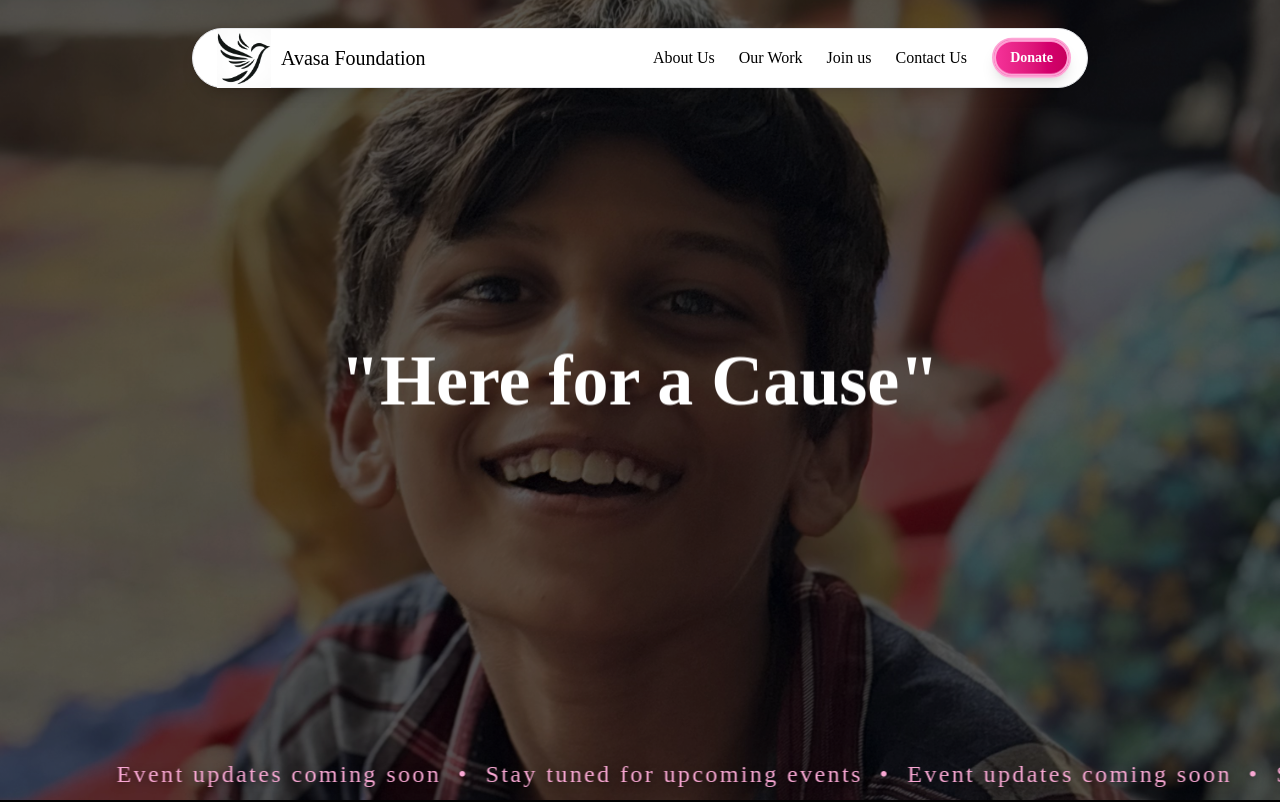
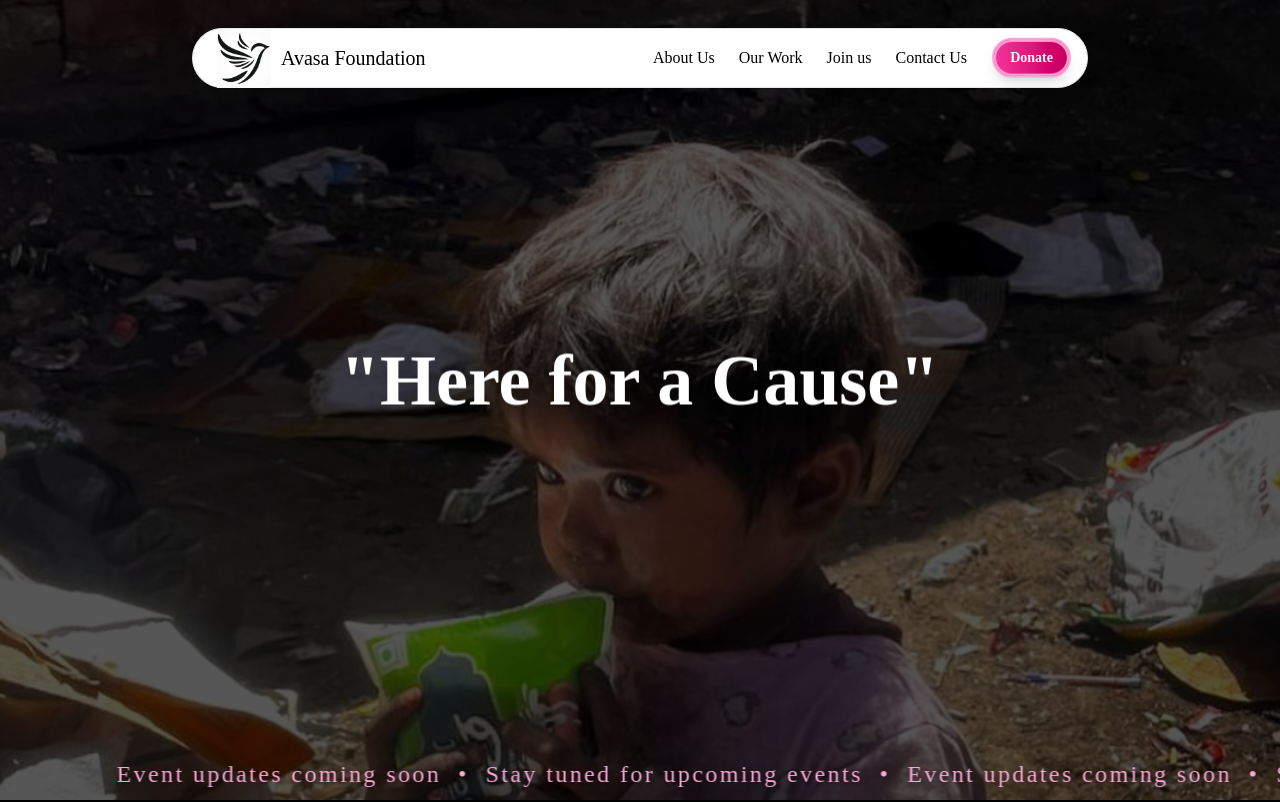
Before and after one commit to vamsiram10/ngo-A, a Next.js app: page / in a window 1280 px wide. Shown: the top 802 px of the page. Built offline with nearby package versions, Linux system fonts and the light colour scheme.

Commit message:
added main bg

```diff
--- a/src/components/section/homesections/homeother/HomeOther.jsx
+++ b/src/components/section/homesections/homeother/HomeOther.jsx
@@ -2,13 +2,7 @@ import Link from "next/link";
 import { useEffect, useRef, useState } from "react";
 import { gsap } from "gsap";
 
-// You can add more images for the carousel, including mobile-specific ones if needed
-const images = [
-  "/maindesk.jpeg",
-  "/maindesk3.jpg",
-  "/main.jpg",
-  // "/mainmobile1.jpg", // Example: add a mobile-specific image if you want
-];
+const images = ["/maindesk.jpeg", "/maindesk3.jpg", "/main.jpg"];
 
 const dropInKeyframes = [
   { transform: "translateY(-200px)", opacity: 0 },
@@ -40,10 +34,9 @@ const arrowStyle = {
   userSelect: "none",
 };
 
-const BG_FADE_DURATION = 700; // ms, adjust for slower/faster fade
-const BG_AUTO_INTERVAL = 4000; // ms, adjust for slower/faster auto change
+const BG_FADE_DURATION = 150;
+const BG_AUTO_INTERVAL = 1000;
 
-// Helper to detect mobile device
 function useIsMobile(breakpoint = 768) {
   const [isMobile, setIsMobile] = useState(false);
   useEffect(() => {
@@ -64,7 +57,6 @@ const HomeOther = () => {
   const [prevIndex, setPrevIndex] = useState(null);
   const [isFading, setIsFading] = useState(false);
 
-  // Detect if on mobile for background adjustment
   const isMobile = useIsMobile();
 
   useEffect(() => {
@@ -73,7 +65,6 @@ const HomeOther = () => {
     }
   }, []);
 
-  // Marquee animation
   useEffect(() => {
     if (marqueeRef.current) {
       const marquee = marqueeRef.current;
@@ -96,7 +87,6 @@ const HomeOther = () => {
     }
   }, []);
 
-  // Auto background image change with adjustable interval and fade
   useEffect(() => {
     const interval = setInterval(() => {
       setPrevIndex(currentIndex);
@@ -109,7 +99,6 @@ const HomeOther = () => {
     return () => clearInterval(interval);
   }, [currentIndex]);
 
-  // Click handler for background
   const handleBgClick = (e) => {
     if (
       e.target.closest(".carousel-arrow") ||
@@ -178,7 +167,6 @@ const HomeOther = () => {
     };
   }, [currentIndex]);
 
-  // Keyboard navigation
   useEffect(() => {
     const onKeyDown = (e) => {
       if (e.key === "ArrowLeft") {
@@ -201,32 +189,27 @@ const HomeOther = () => {
     };
     window.addEventListener("keydown", onKeyDown);
     return () => window.removeEventListener("keydown", onKeyDown);
-    // eslint-disable-next-line react-hooks/exhaustive-deps
   }, [currentIndex]);
 
-  // Responsive background style for mobile/desktop
   const getBgStyle = (img, fadeOverlay = 0.4) => {
-    // On mobile, adjust background position and size for better fit
     if (isMobile) {
-      // Move the background image more to the right on mobile by using backgroundPosition: "80% top"
-      // You can tweak the "80%" value as needed (e.g., "right", "90%", etc.)
+      //for mobile guys
       return {
         backgroundImage: `linear-gradient(rgba(0,0,0,${fadeOverlay}), rgba(0,0,0,${fadeOverlay})), url('${img}')`,
         backgroundSize: "cover",
-        backgroundPosition: "10% top", // Move image to the right and from the top on mobile
+        backgroundPosition: "10% top",
         backgroundRepeat: "no-repeat",
       };
     }
-    // Desktop default
+    //desktop
     return {
       backgroundImage: `linear-gradient(rgba(0,0,0,${fadeOverlay}), rgba(0,0,0,${fadeOverlay})), url('${img}')`,
-      backgroundSize: "100%", // Make image somewhat smaller
+      backgroundSize: "100%",
       backgroundPosition: "center bottom 65%",
       backgroundRepeat: "no-repeat",
     };
   };
 
-  // Render two background layers for crossfade
   return (
     <div className="overflow-x-hidden relative h-dvh w-screen">
       <div
@@ -236,7 +219,7 @@ const HomeOther = () => {
           position: "relative",
           width: "100vw",
           minHeight: "100dvh",
-          // On mobile, ensure the background fills the viewport and doesn't scroll
+
           ...(isMobile
             ? {
                 height: "100dvh",
@@ -244,7 +227,6 @@ const HomeOther = () => {
                 maxHeight: "100dvh",
                 touchAction: "pan-y",
                 WebkitOverflowScrolling: "touch",
-                // Remove backgroundPosition override here, handled in getBgStyle
               }
             : {}),
         }}
@@ -257,7 +239,6 @@ const HomeOther = () => {
           style={{
             background: "rgba(0,0,0,0.25)",
             zIndex: 3,
-            // zIndex above backgrounds, below overlays
           }}
         />
         {/* Previous background for fade out */}
```
